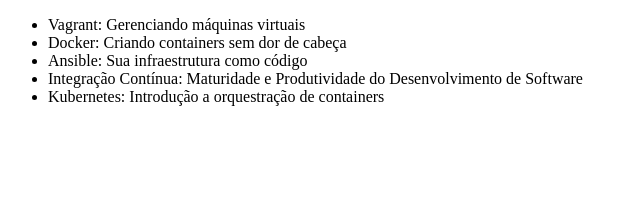
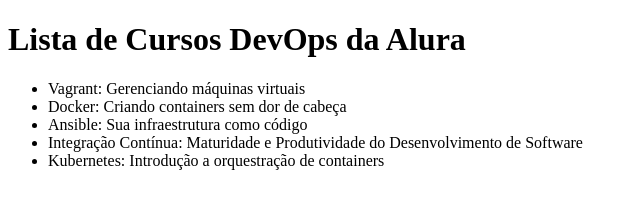
Before and after one commit to jlcomar/alura-git, a plain HTML site: page index.html in a window 1280 px wide. Shown: the whole page, without its empty margins (0-640 px from the left). Drawn offline with Linux system fonts and the light colour scheme.

Commit message:
titulo da pagina

```diff
--- a/index.html
+++ b/index.html
@@ -7,6 +7,9 @@
     <title>Lista de Cursos de DevOps da Alura</title>
 </head>
 <body>
+    <h1>
+        Lista de Cursos DevOps da Alura
+    </h1>
     <ul>
         <li>Vagrant: Gerenciando máquinas virtuais</li>
         <li>Docker: Criando containers sem dor de cabeça </li>
```
